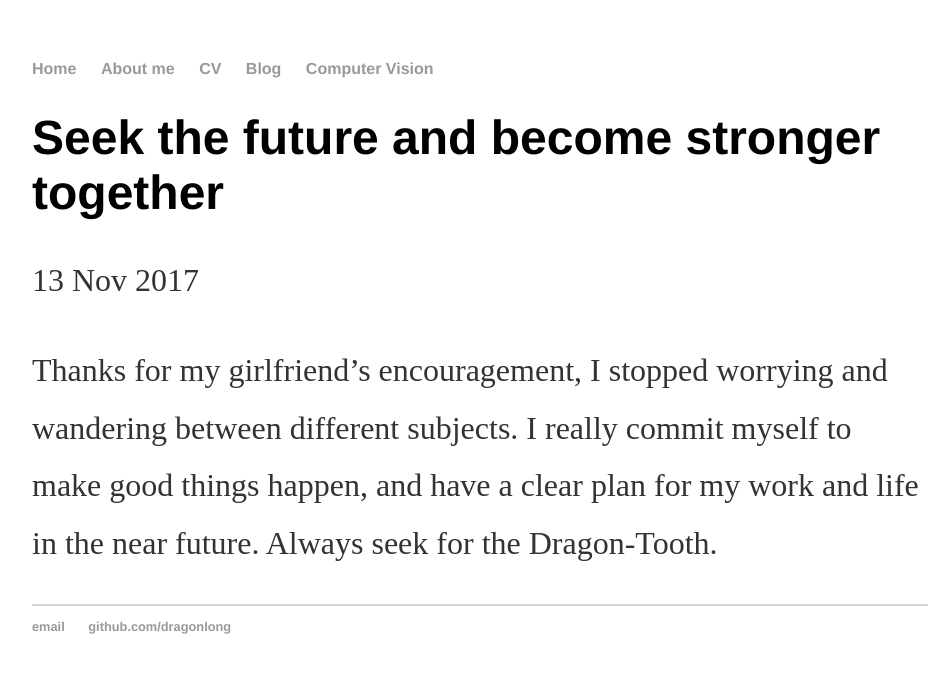
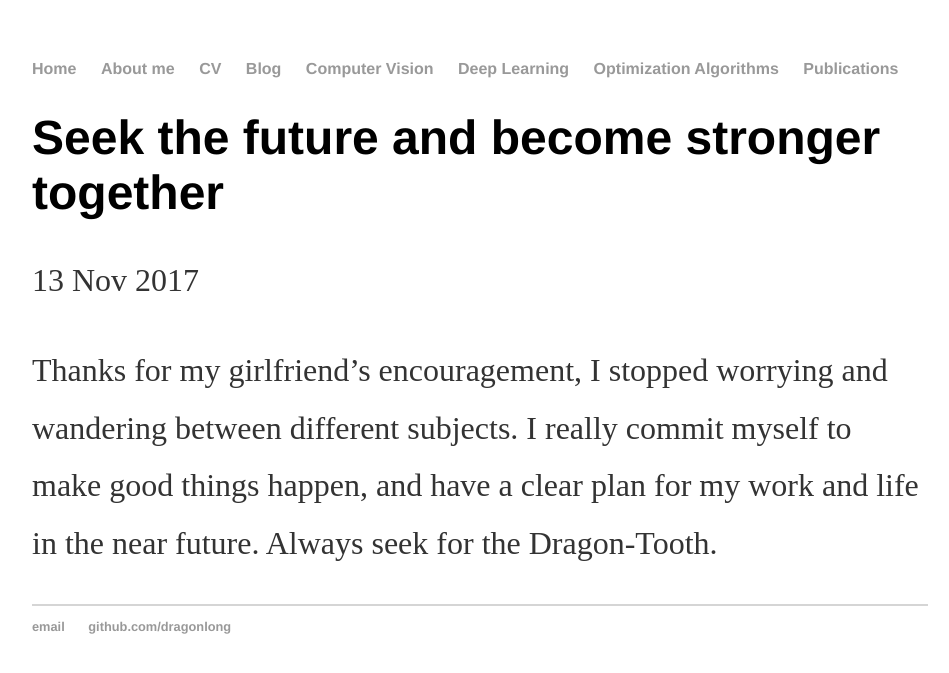
Before and after one commit to dragonlong/dragonlong.github.io, a Jekyll site: the page built from _posts/2017-11-13-Seek-the-Future.md, in a window 1280 px wide. Shown: the top 673 px of the page, without its empty margins (160-1109 px from the left). Built offline with Jekyll 4.4.1, drawn with Linux system fonts in a browser that asks for light colours.

Commit message:
Update default.html
add several entries

```diff
--- a/_layouts/default.html
+++ b/_layouts/default.html
@@ -13,6 +13,9 @@
                                 <li><a href="/cv">CV</a></li>
                                 <li><a href="/blog">Blog</a></li>
                                 <li><a href="/computervison">Computer Vision</a></li>
+				<li><a href="/dl">Deep Learning</a></li>
+				<li><a href="/cvx">Optimization Algorithms</a></li>
+			        <li><a href="/pub">Publications</a></li>
     		                </ul>
 		                    </nav>
 		                    <div class="container">
```
